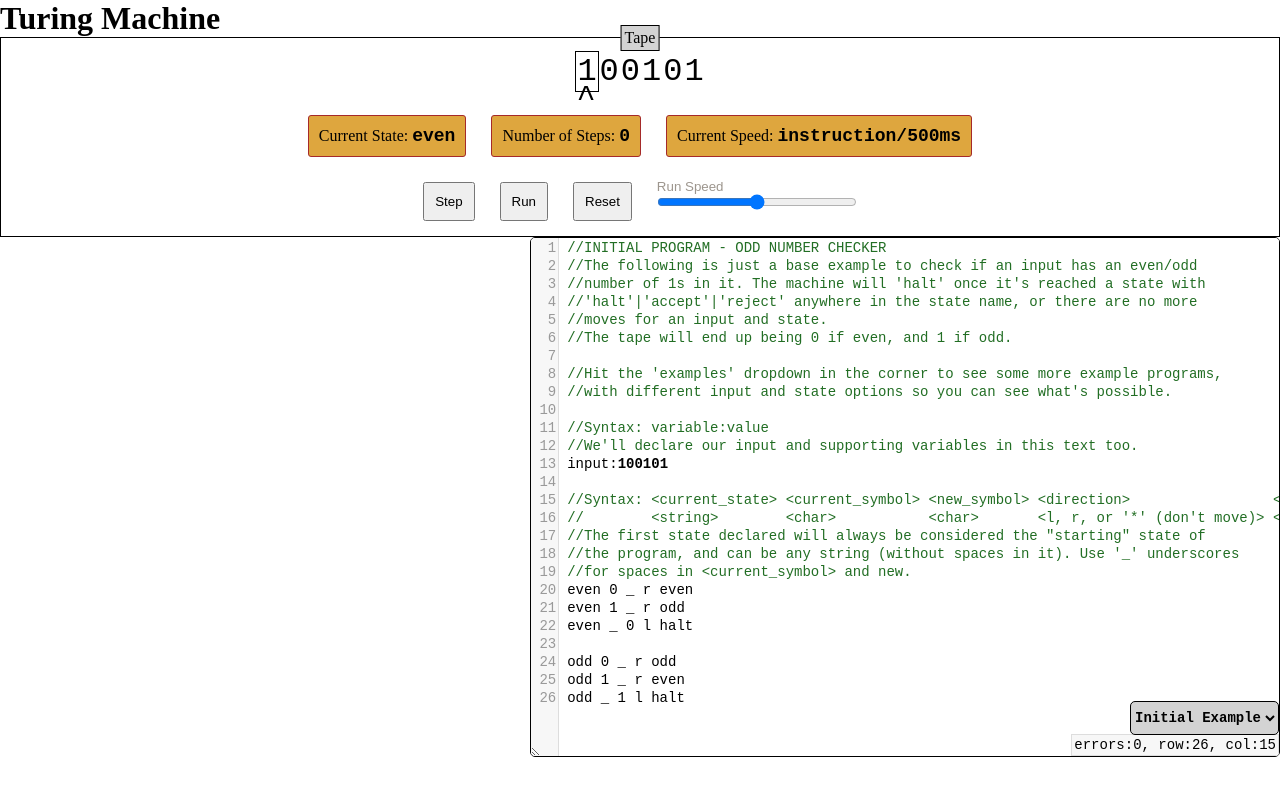
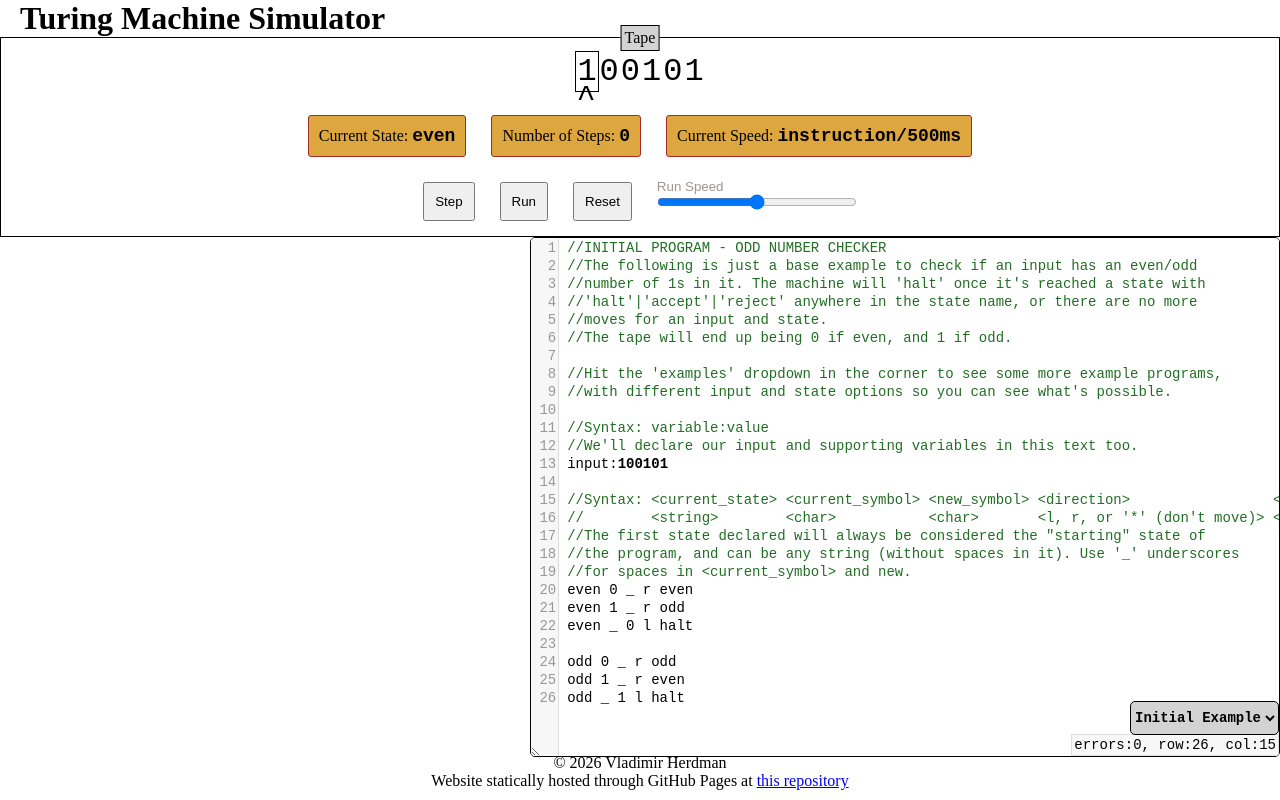
Before and after one commit to Vladimir-Herdman/turing-machine, a React (Vite) app: page / in a window 1280 px wide. Built offline with nearby package versions, Linux system fonts and the light colour scheme.

Commit message:
Added personal branding at bottom
Born to market

```diff
--- a/src/App.module.css
+++ b/src/App.module.css
@@ -20,3 +20,18 @@
 .code {
   --null: "null";
 }
+
+h1 {
+  margin-left: 20px;
+}
+
+footer {
+  position: absolute;
+  width: 100%;
+  height: 7vh;
+  bottom: 0;
+  display: flex;
+  flex-direction: column;
+  align-items: center;
+  justify-content: center;
+}
--- a/src/App.tsx
+++ b/src/App.tsx
@@ -34,8 +34,9 @@ function App() {
   return (
     <>
       <header>
-        <h1>Turing Machine</h1>
+        <h1>Turing Machine Simulator</h1>
       </header>
+
       <div className={styles.body}>
         <Tape state={tapeState} setState={setTapeState} />
         <div className={styles.visuals}>
@@ -43,6 +44,11 @@ function App() {
           <div className={styles.code}><Codeblock tapeState={tapeState} setTapeState={setTapeState} onChange={onCodeUpdate} /></div>
         </div>
       </div>
+
+      <footer>
+        <p>© 2026 Vladimir Herdman</p>
+        <p>Website statically hosted through GitHub Pages at <a href="https://github.com/Vladimir-Herdman/turing-machine" target="_blank">this repository</a></p>
+      </footer>
     </>
   );
 }
```
